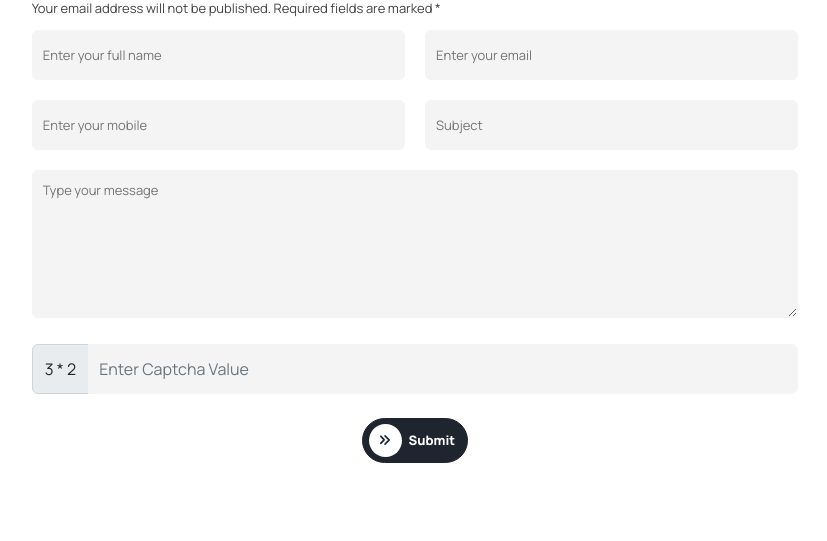
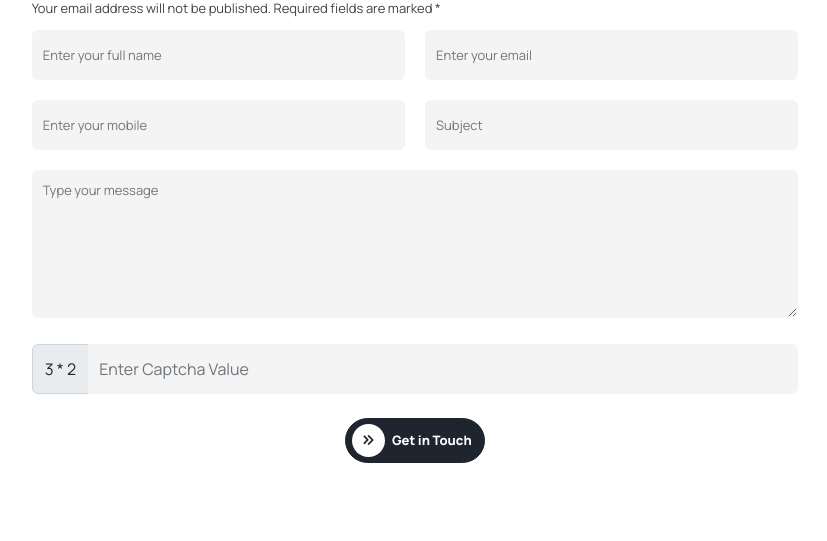
Before and after one commit to f4r424hm3d/gyandeep.ngo, a Laravel app: page /events/event-details in a window 1280 px wide. Shown: the part 1896-2437 px from the top of the page, without its empty margins (442-1269 px from the left). Run offline with Laravel 12, Linux system fonts and the light colour scheme; data that the repository does not hold is empty.

Commit message:
Submit to Get in Touch

```diff
--- a/resources/views/front/contact.blade.php
+++ b/resources/views/front/contact.blade.php
@@ -143,7 +143,7 @@
             </div>
             <div class="col-12 text-center mt-2">
               <button class="ul-btn" type="submit"><i class="flaticon-fast-forward-double-right-arrows-symbol"></i>
-                Submit</button>
+                Get in Touch</button>
             </div>
           </div>
         </form>
--- a/resources/views/front/forms/event-inquiry-form.blade.php
+++ b/resources/views/front/forms/event-inquiry-form.blade.php
@@ -60,7 +60,7 @@
     </div>
     <div class="col-12 text-center mt-2">
       <button class="ul-btn" type="submit"><i class="flaticon-fast-forward-double-right-arrows-symbol"></i>
-        Submit</button>
+        Get in Touch</button>
     </div>
   </div>
 </form>
```
